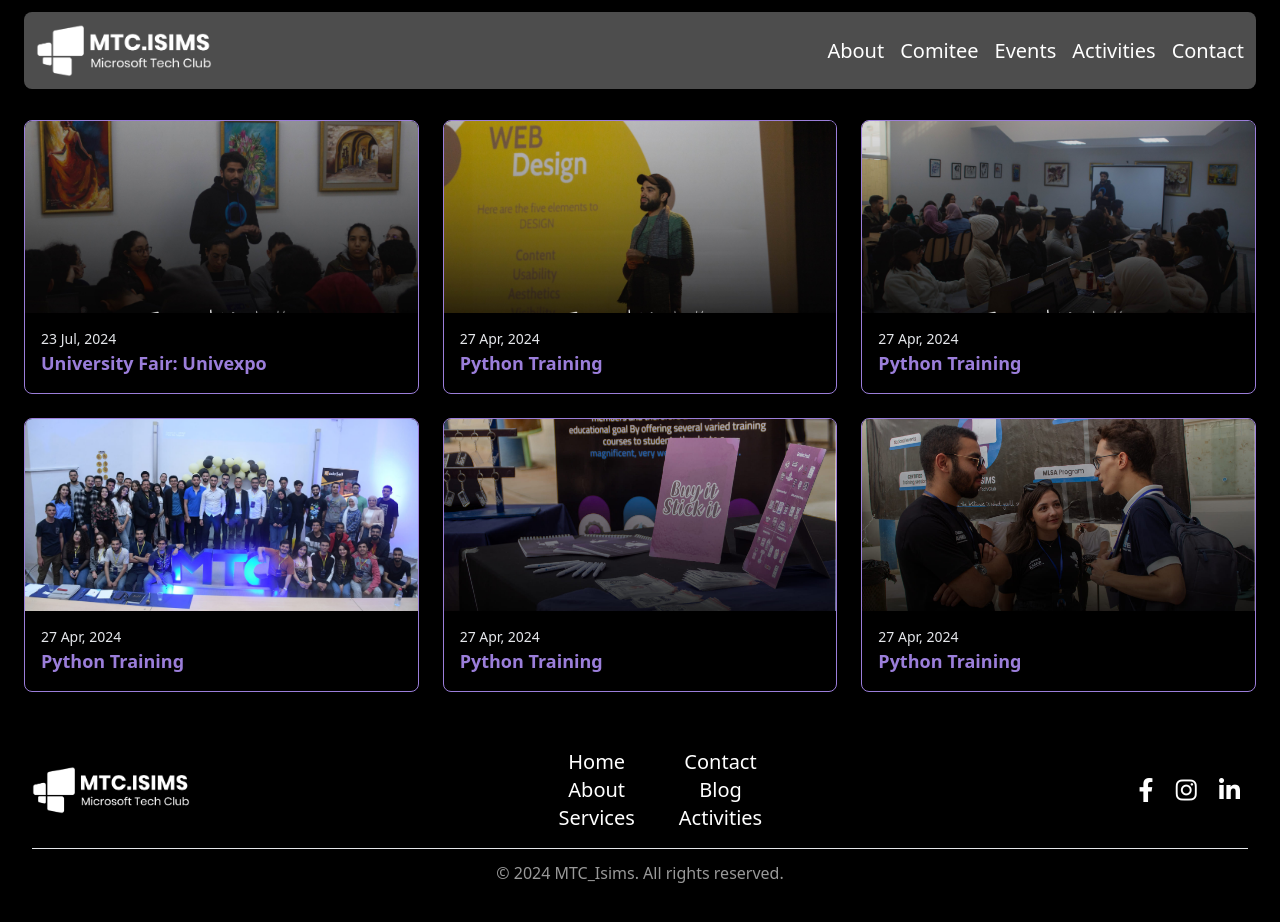
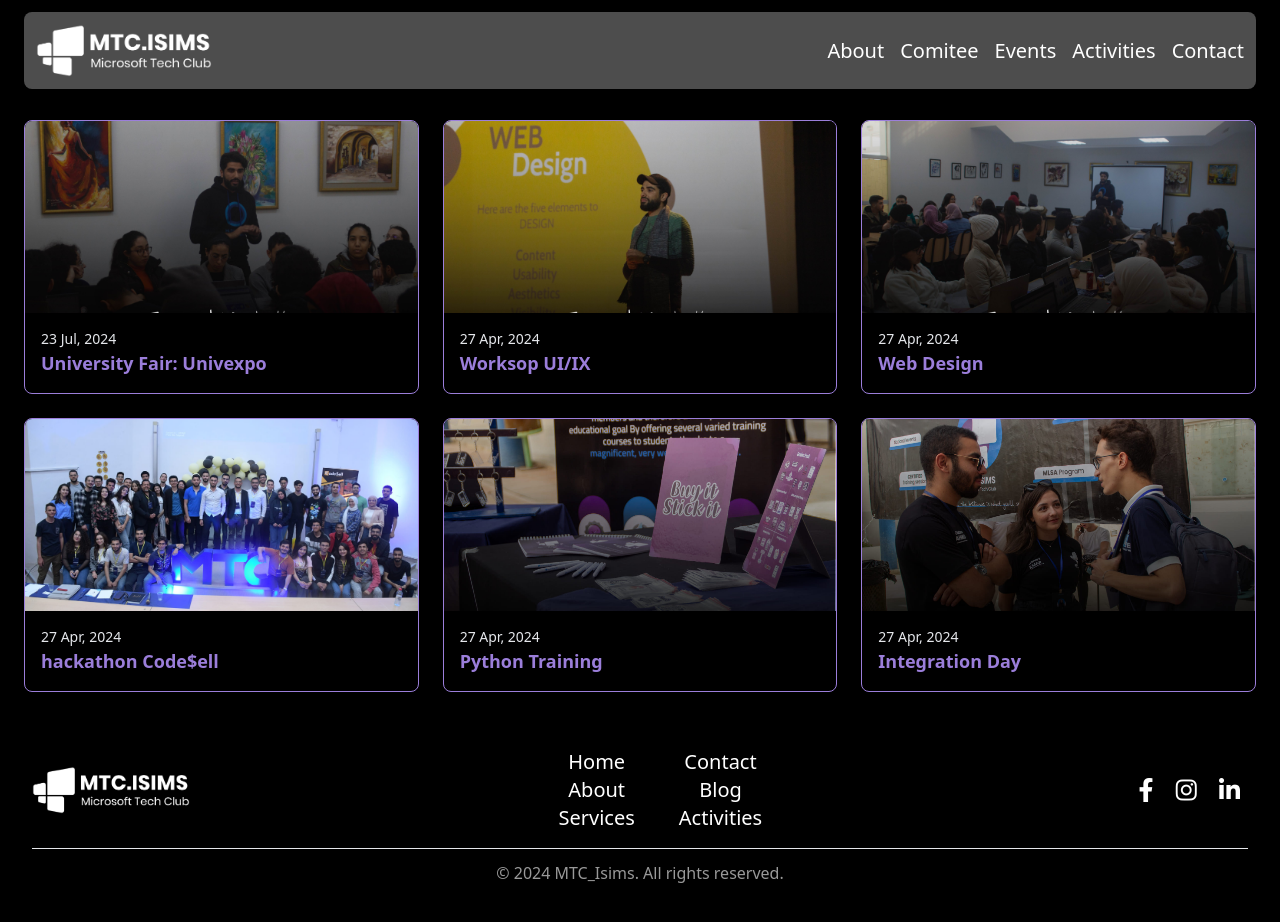
Before and after one commit to Mezghani-Aymen/MTC-landing-page, a plain HTML site: page blog.html in a window 1280 px wide. Drawn offline with nearby package versions, Linux system fonts and the light colour scheme.

Commit message:
[fix] update blogs title

```diff
--- a/blog.html
+++ b/blog.html
@@ -91,7 +91,7 @@
                 </div>
                 <div class="p-4">
                     <p class="text-gray-200 text-sm">27 Apr, 2024</p>
-                    <h3 class="text-lg font-semibold text-primary">Python Training</h3>
+                    <h3 class="text-lg font-semibold text-primary">Worksop UI/IX</h3>
                 </div>
             </div>
             <div
@@ -101,7 +101,7 @@
                 </div>
                 <div class="p-4">
                     <p class="text-gray-200 text-sm">27 Apr, 2024</p>
-                    <h3 class="text-lg font-semibold text-primary">Python Training</h3>
+                    <h3 class="text-lg font-semibold text-primary">Web Design</h3>
                 </div>
             </div>
             <div
@@ -111,7 +111,7 @@
                 </div>
                 <div class="p-4">
                     <p class="text-gray-200 text-sm">27 Apr, 2024</p>
-                    <h3 class="text-lg font-semibold text-primary">Python Training</h3>
+                    <h3 class="text-lg font-semibold text-primary">hackathon Code$ell</h3>
                 </div>
             </div>
             <div
@@ -127,11 +127,11 @@
             <div
                 class="border border-[#9B7EDA] rounded-lg shadow-lg overflow-hidden transition-transform transform hover:scale-105">
                 <div class="event-image">
-                    <img src="images/blogs/blog_6.jpg" alt="Python Training" class="w-full h-48 object-cover">
+                    <img src="images/blogs/blog_6.jpg" alt="Integration Day" class="w-full h-48 object-cover">
                 </div>
                 <div class="p-4">
                     <p class="text-gray-200 text-sm">27 Apr, 2024</p>
-                    <h3 class="text-lg font-semibold text-primary">Python Training</h3>
+                    <h3 class="text-lg font-semibold text-primary">Integration Day</h3>
                 </div>
             </div>
         </div>
```
